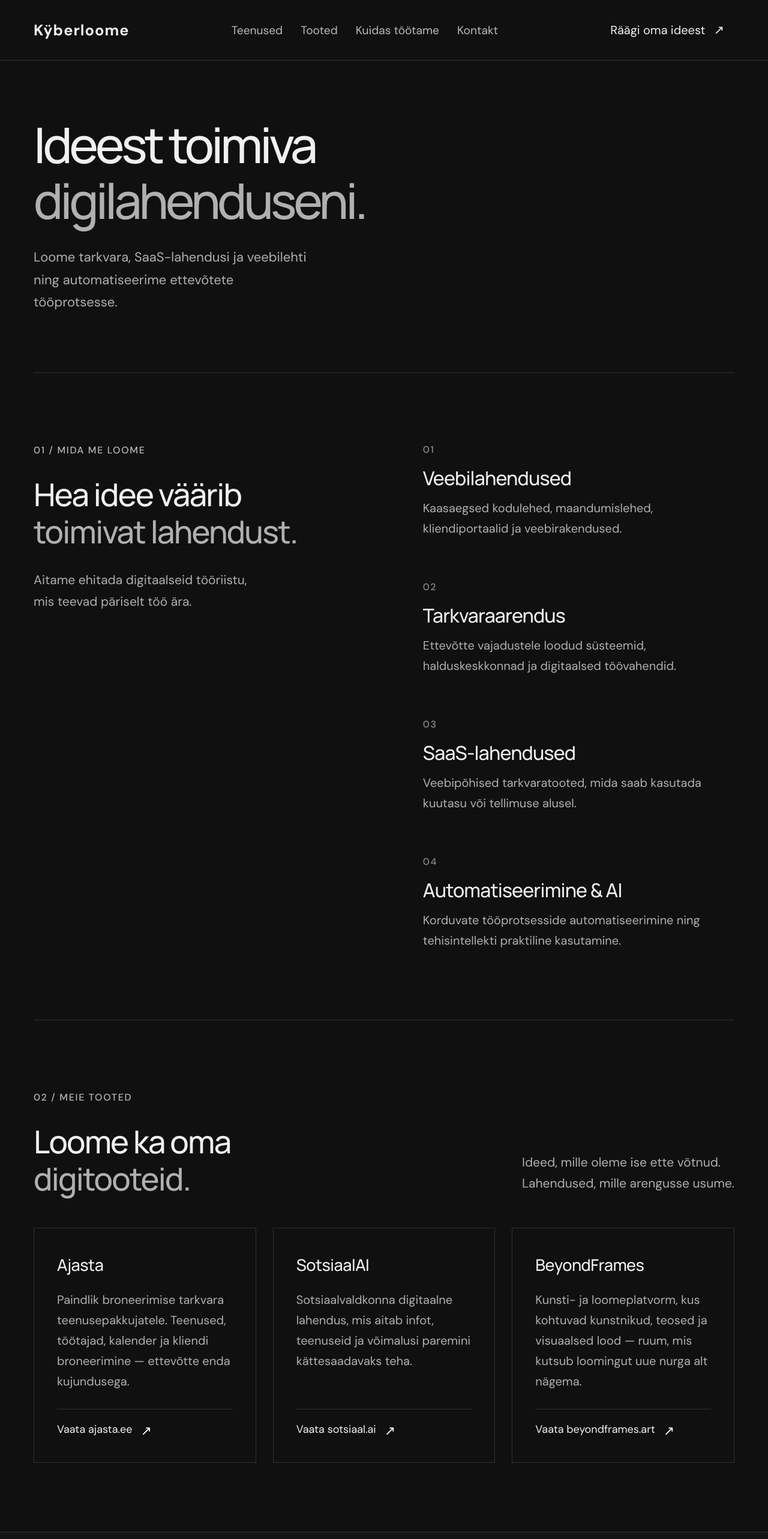
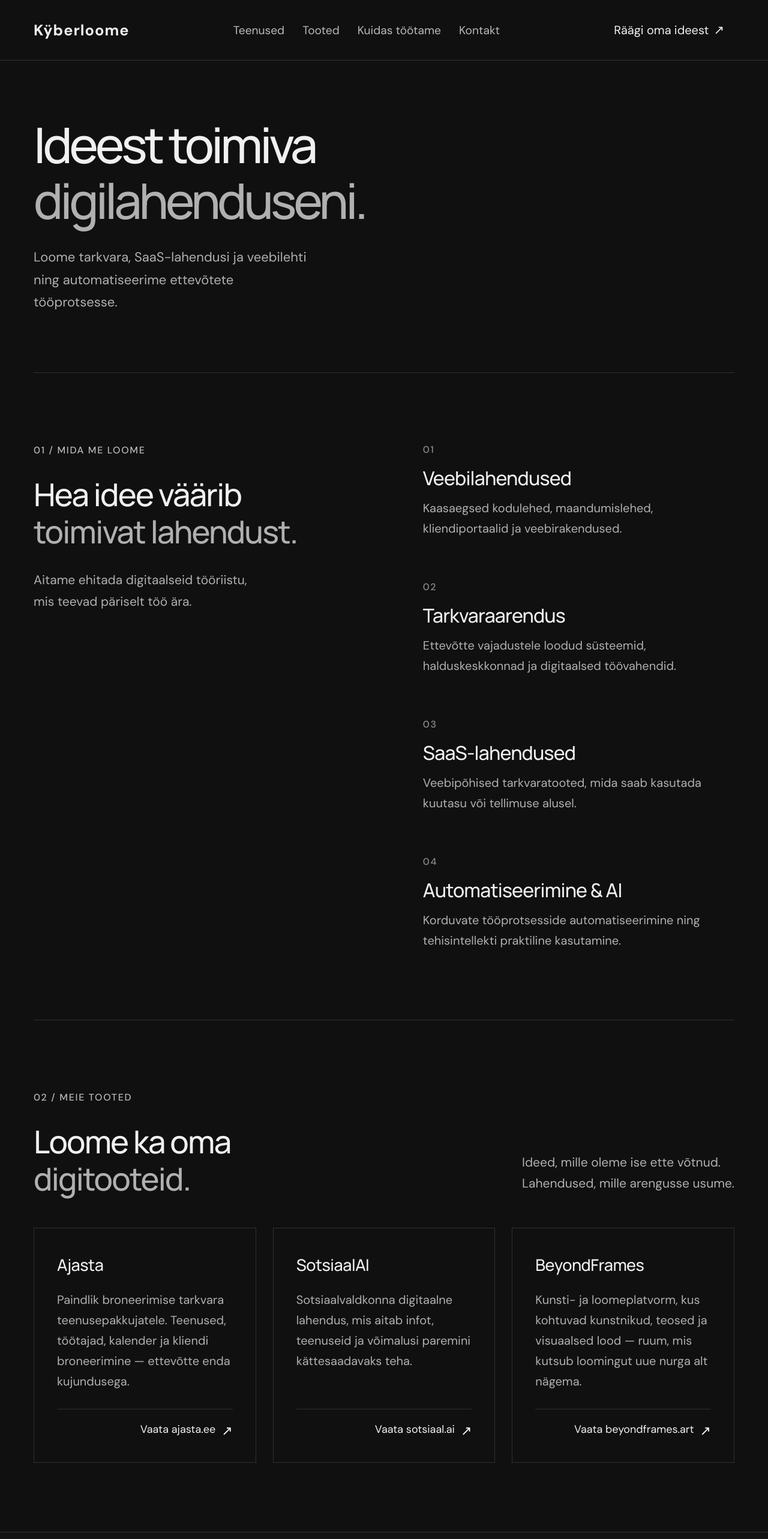
Before and after one commit to LauRRaud/Kyberloome, a Next.js app: page / in a window 1280 px wide. Shown: the top 2566 px of the page at 60% size. Built offline with nearby package versions, Linux system fonts and the light colour scheme.

Commit message:
Refine action arrow placement

```diff
--- a/app/globals.css
+++ b/app/globals.css
@@ -196,3 +196,9 @@ nav{font-size:clamp(16px,1.5vw,22px)}
   #teenused .section-heading>p{margin-top:32px;max-width:420px}
 }
 @media (max-width:760px){#teenused .section-heading{position:static}#teenused .services{margin-top:36px}}
+
+/* Keep secondary arrows close, while product destinations sit at the card edge. */
+.nav-cta,.text-link{gap:8px}
+.product-link{justify-content:flex-end;gap:10px;white-space:nowrap}
+.form-bottom .button{gap:0}
+@media (max-width:760px){.product-link{gap:8px}.form-bottom .button{gap:0}}
--- a/app/ui/contact-form.tsx
+++ b/app/ui/contact-form.tsx
@@ -7,5 +7,5 @@ export default function ContactForm() {
  <label>E-post<input name="email" type="email" autoComplete="email" placeholder="sina@ettevote.ee" required maxLength={200}/></label>
  <label>Mida soovid luua?<textarea name="message" placeholder="Räägi oma ideest või väljakutsest…" required maxLength={3000} rows={4}/></label>
  <div className="honeypot" aria-hidden="true"><label>Veebileht<input name="website" tabIndex={-1} autoComplete="off"/></label></div>
- <div className="form-bottom"><p>Andmeid kasutame päringule vastamiseks. <a href="/privaatsus">Privaatsustingimused</a></p><button className="button" disabled={pending} type="submit">{pending?'Saadan…':'Saada päring'} <span aria-hidden="true">↗</span></button></div><p role="status">{status}</p></form>;
+ <div className="form-bottom"><p>Andmeid kasutame päringule vastamiseks. <a href="/privaatsus">Privaatsustingimused</a></p><button className="button" disabled={pending} type="submit">{pending?'Saadan…':'Saada päring'}</button></div><p role="status">{status}</p></form>;
 }
```
